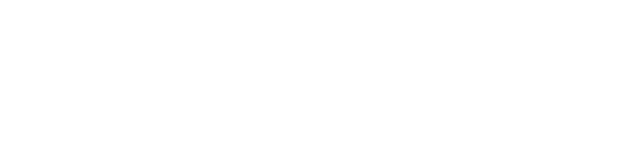
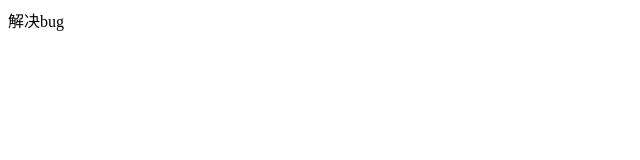
Before and after one commit to lingluocyan/newshop, a plain HTML site: page index.html in a window 1280 px wide. Shown: the full height of the page, 0-640 px from the left. Drawn offline with Linux system fonts and the light colour scheme.

Commit message:
解决bug

```diff
--- a/index.html
+++ b/index.html
@@ -7,6 +7,6 @@
     <title>Document</title>
 </head>
 <body>
-
+    解决bug
 </body>
 </html>
```
